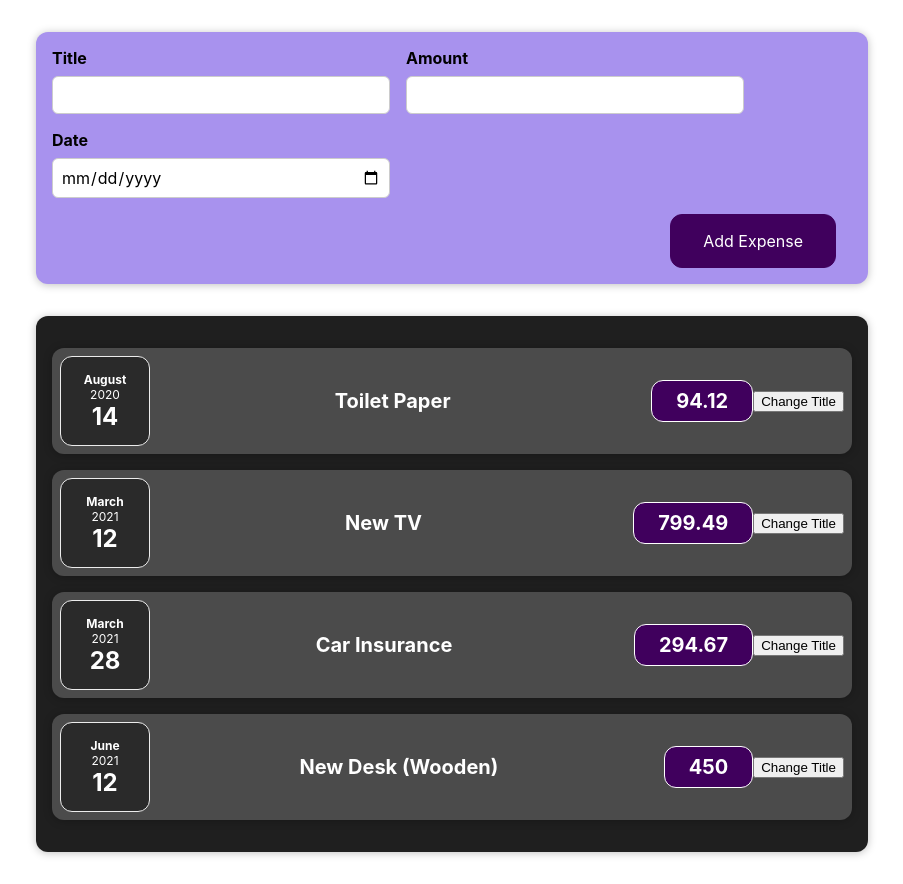
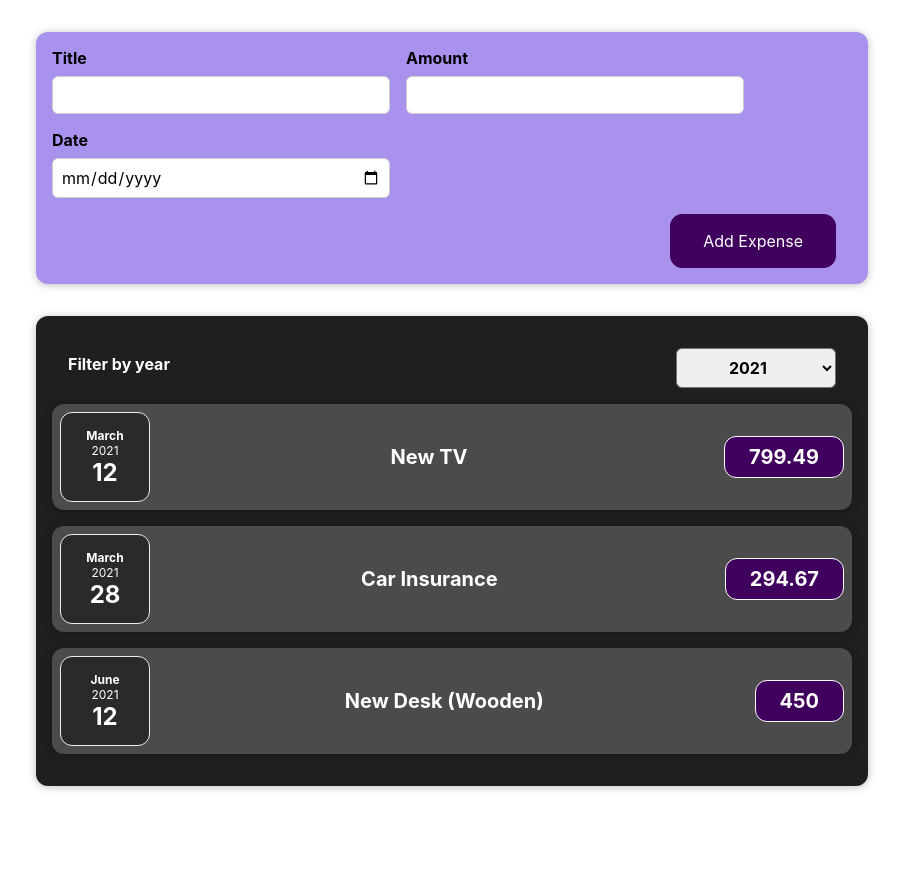
Before and after one commit to cucuy555/forcloning, a React (Create React App) app: page / in a window 1280 px wide. Shown: the whole page, without its empty margins (188-1091 px from the left). After the commit the page ends 818 px from the top, so only its background shows below. Built offline with nearby package versions, Linux system fonts and the light colour scheme.

Commit message:
lesson 67

```diff
--- a/src/App.js
+++ b/src/App.js
@@ -1,9 +1,10 @@
 import "./App.css";
+import React, { useState } from "react";
+
 import Expense from "./components/Expenses/Expense";
 import NewExpense from "./components/NewExpense/NewExpense";
 
-function App() {
-  const expenses = [
+const DUMMY_DATA = [
   {
     id: "e1",
     title: "Toilet Paper",
@@ -25,9 +26,13 @@
   },
 ];
 
+function App() {
+  const [expenses, setExpenses] = useState(DUMMY_DATA);
+
   const addExpenseHandler = (newExpense) => {
-    console.log("app.js");
-    console.log(newExpense);
+    setExpenses((prevState) => {
+      return [newExpense, ...prevState];
+    });
   };
 
   return (
--- a/src/components/Expenses/Expense.js
+++ b/src/components/Expenses/Expense.js
@@ -1,16 +1,50 @@
-import React from "react";
-import ExpenseItem from "./ExpenseItem";
+import React, { useState } from "react";
+import ExpensesFilter from "./ExpensesFilter";
+import ExpensesList from "./ExpensesList";
 
 function Expense(props) {
-  const listItems = props.expense.map((expense) => (
-    <ExpenseItem
-      title={expense.title}
-      date={expense.date}
-      amount={expense.amount}
-    />
-  ));
+  const [filteredYear, setFilteredYear] = useState("2021");
 
-  return <div>{listItems}</div>;
+  const filteredExpenses = props.expense.filter((expense) => {
+    return expense.date.getFullYear().toString() === filteredYear;
+  });
+
+  const filteredChangeHandler = (selectedYear) => {
+    setFilteredYear(selectedYear);
+  };
+
+  // const newData = (expense) => {
+  //   filteredExpenses.map((expense) => (
+  //     <ExpenseItem
+  //       key={expense.id}
+  //       title={expense.title}
+  //       date={expense.date}
+  //       amount={expense.amount}
+  //     />
+  //   ));
+  // };
+
+  return (
+    <div>
+      <div>
+        <ExpensesFilter
+          defaultYear={filteredYear}
+          yearPassedToExpenses={filteredChangeHandler}
+        />
+      </div>
+      <ExpensesList items={filteredExpenses} />
+      {/* {filteredExpenses.length === 0 && <p>No expenses found</p>}
+      {filteredExpenses.length > 0 && filteredExpenses.map((expense) => (
+          <ExpenseItem
+            key={expense.id}
+            title={expense.title}
+            date={expense.date}
+            amount={expense.amount}
+          />
+        ))
+      )} */}
+    </div>
+  );
 }
 
 export default Expense;
--- a/src/components/Expenses/ExpenseItem.js
+++ b/src/components/Expenses/ExpenseItem.js
@@ -2,23 +2,15 @@
 import ExpenseDate from "./ExpenseDate";
 import "./expenseItem.css";
 import Card from "../UI/Card";
-import { useState } from "react";
 
 function ExpenseItem(props) {
-  const [title, setTitle] = useState(props.title);
-
-  const changeTitleHandler = () => {
-    setTitle("new title");
-  };
-
   return (
     <Card className="expense-item">
       <ExpenseDate date={props.date} />
       <div className="expense-item__description">
-        <h2>{title}</h2>
+        <h2>{props.title}</h2>
         <div className="expense-item__price">{props.amount}</div>
       </div>
-      <button onClick={changeTitleHandler}>Change Title</button>
     </Card>
   );
 }
--- /dev/null
+++ b/src/components/Expenses/ExpensesFilter.css
@@ -0,0 +1,24 @@
+.expenses-filter {
+  color: white;
+  padding: 0 1rem;
+}
+
+.expenses-filter__control {
+  display: flex;
+  width: 100%;
+  align-items: center;
+  justify-content: space-between;
+  margin: 1rem 0;
+}
+
+.expenses-filter label {
+  font-weight: bold;
+  margin-bottom: 0.5rem;
+}
+
+.expenses-filter select {
+  font: inherit;
+  padding: 0.5rem 3rem;
+  font-weight: bold;
+  border-radius: 6px;
+}
--- /dev/null
+++ b/src/components/Expenses/ExpensesFilter.js
@@ -0,0 +1,27 @@
+import React from "react";
+
+import "./ExpensesFilter.css";
+
+const ExpensesFilter = (props) => {
+  const dateSelectHandler = (event) => {
+    props.yearPassedToExpenses(event.target.value);
+  };
+
+  return (
+    <div className="expenses-filter">
+      <div className="expenses-filter__control">
+        <label>Filter by year</label>
+        <select value={props.defaultYear} onChange={dateSelectHandler}>
+          <option vallue="all">All</option>
+          <option value="2023">2023</option>
+          <option value="2022">2022</option>
+          <option value="2021">2021</option>
+          <option value="2020">2020</option>
+          <option value="2019">2019</option>
+        </select>
+      </div>
+    </div>
+  );
+};
+
+export default ExpensesFilter;
--- /dev/null
+++ b/src/components/Expenses/ExpensesList.css
@@ -0,0 +1,9 @@
+.expenses-list {
+  list-style: none;
+  padding: 0;
+}
+
+.expenses-list__fallback {
+  color: white;
+  text-align: center;
+}
--- /dev/null
+++ b/src/components/Expenses/ExpensesList.js
@@ -0,0 +1,27 @@
+import React from "react";
+
+import ExpenseItem from "./ExpenseItem";
+import "./ExpensesList.css";
+
+function ExpensesList(props) {
+  let expenseData = <p>No expenses found</p>;
+
+  if (props.items.length === 0) {
+    return;
+  }
+
+  return (
+    <ul className="expenses-list">
+      {props.items.map((expense) => (
+        <ExpenseItem
+          key={expense.id}
+          title={expense.title}
+          date={expense.date}
+          amount={expense.amount}
+        />
+      ))}
+    </ul>
+  );
+}
+
+export default ExpensesList;
```
Lines whose indentation alone changed are shown as unchanged.
